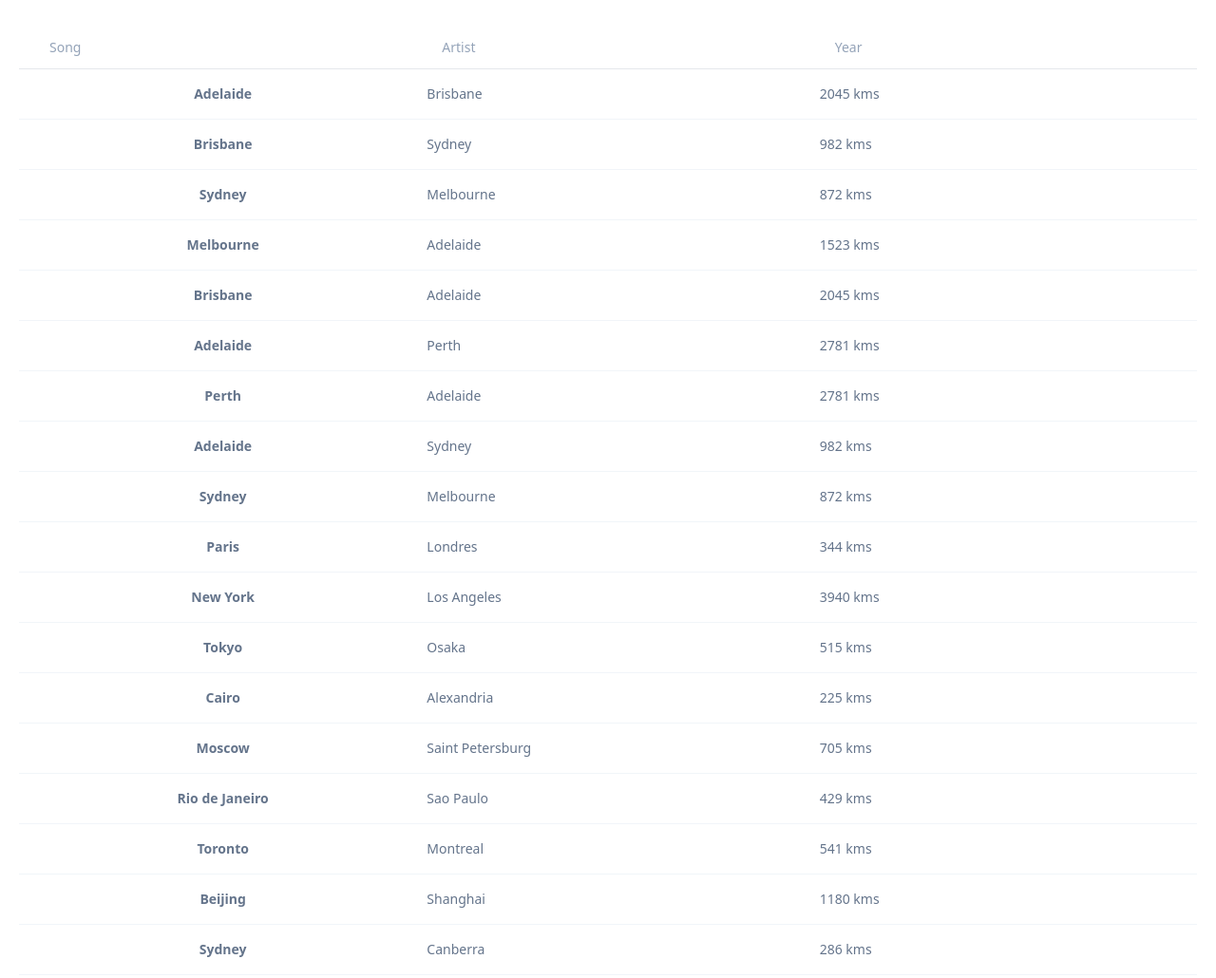
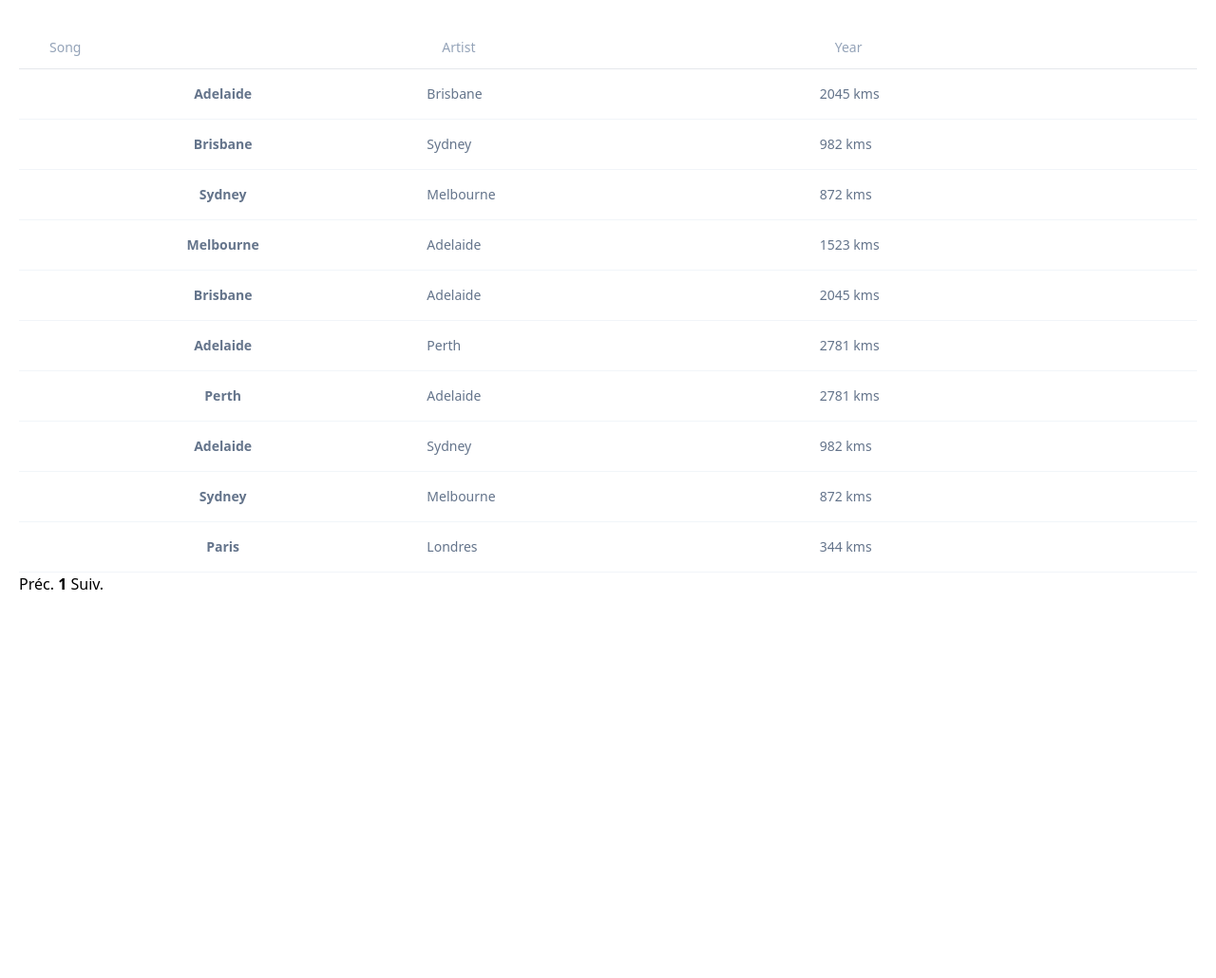
Before and after one commit to ogorzalka/iut-flight-table, a website built with Vite: page index.html in a window 1280 px wide. Shown: the top 1030 px of the page at 95% size. After the commit the page ends 800 px from the top, so only its background shows below. Built offline with nearby package versions, Linux system fonts and the light colour scheme.

Commit message:
✨ (index.html, app.js, FilterableTable.js, Pagination.js): add pagination feature to the flight data table for improved user experience 💡 (FilterableTable.js): update loading state management and data handling for better performance and user feedback ♻️ (app.js): refactor to include Pagination module for better code organization and separation of concerns

```diff
--- a/index.html
+++ b/index.html
@@ -10,9 +10,14 @@
     <div
           class="py-10 px-5"
           x-data="FilterableTable('./src/data/flights.json')"
+          @page-changed.window="updateCurrentPage($event)"
           data-perPage="10"
     >
-
+      <template x-if="loading">
+        <p>Loading...</p>
+      </template>
+      <template x-if="!loading && totalItems() > 0">
+        <div>
         <table class="border-collapse table-fixed w-full text-sm">
           <thead>
           <tr>
@@ -22,7 +27,7 @@
           </tr>
           </thead>
           <tbody class="bg-white dark:bg-slate-800">
-          <template x-for="flight in datas">
+            <template x-for="flight in items">
               <tr>
                 <th x-text="flight.from" class="border-b border-slate-100 dark:border-slate-700 p-4 pl-8 text-slate-500 dark:text-slate-400"></th>
                 <td x-text="flight.to" class="border-b border-slate-100 dark:border-slate-700 p-4 text-slate-500 dark:text-slate-400"></td>
@@ -32,8 +37,18 @@
           </tbody>
 
         </table>
-
+        <div x-data="Pagination(totalItems(), currentPage, perPage)">
+          <button @click="goToPage(currentPage - 1)" :disabled="currentPage === 1">Préc.</button>
+          <template x-for="page in Array.from({ length: totalPages() }, (_, i) => i + 1)">
+            <button @click="goToPage(page)" x-text="page" :class="{ 'font-bold': currentPage === page }"></button>
+          </template>
+          <button @click="goToPage(currentPage + 1)" :disabled="currentPage === totalPages()">Suiv.</button>
         </div>
+      </div>
+    </template>
+    <template x-if="!loading && totalItems() === 0">
+      <p>No data available.</p>
+    </template>
     <script type="module" src="/src/main.js"></script>
   </body>
 </html>
--- a/src/js/app.js
+++ b/src/js/app.js
@@ -1,6 +1,8 @@
 import Alpine from "alpinejs";
 import FilterableTable from "./modules/FilterableTable";
+import Pagination from "./modules/Pagination";
 
 window.alpine = Alpine;
-Alpine.data('FilterableTable', FilterableTable)
+Alpine.data('FilterableTable', FilterableTable);
+Alpine.data('Pagination', Pagination);
 Alpine.start();
--- a/src/js/modules/FilterableTable.js
+++ b/src/js/modules/FilterableTable.js
@@ -1,16 +1,37 @@
 export default function FilterableTable(jsonDatas) {
     return {
         datas: [],
+        items: [],
         perPage: null,
+        currentPage: 1,
+        loading: true,
         init() {
             this.perPage = parseInt(this.$el.dataset.perPage || 10);
             fetch(jsonDatas)
                 .then(response => response.json())
-                .then(data => this.setDatas(data))
-                .catch(error => console.error('Erreur de chargement:', error));
+                .then(data => {
+                    this.setDatas(data);
+                    this.loading = false;
+                })
+                .catch(error => {
+                    console.error('Erreur de chargement:', error);
+                    this.loading = false;
+                });
         },
         setDatas(data) {
             this.datas = data;
+            this.items = this.paginateData();
+        },
+        paginateData() {
+            const start = (this.currentPage - 1) * this.perPage;
+            return this.datas.slice(start, start + this.perPage);
+        },
+        totalItems() {
+            return this.items.length;
+        },
+        updateCurrentPage(event) {
+            this.currentPage = event.detail;
+            this.items = this.paginateData();
         },
     }
 }
--- /dev/null
+++ b/src/js/modules/Pagination.js
@@ -0,0 +1,13 @@
+export default function Pagination(totalItems, currentPage, perPage) {
+    return {
+        totalItems,
+        currentPage,
+        perPage,
+        totalPages() {
+            return Math.ceil(this.totalItems / this.perPage);
+        },
+        goToPage(page) {
+            this.$dispatch('page-changed', page);
+        },
+    }
+}
```
Lines whose indentation alone changed are shown as unchanged.
